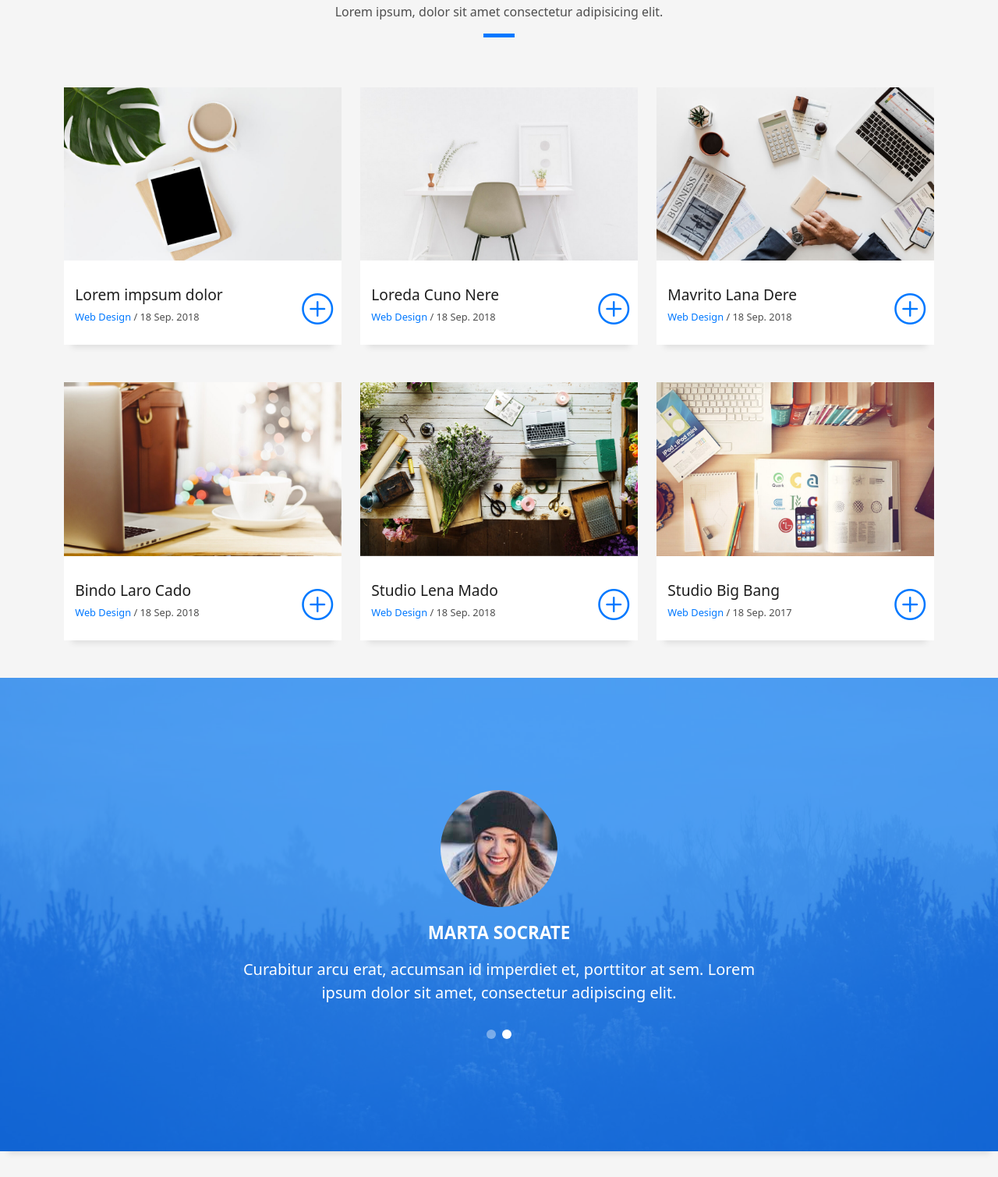
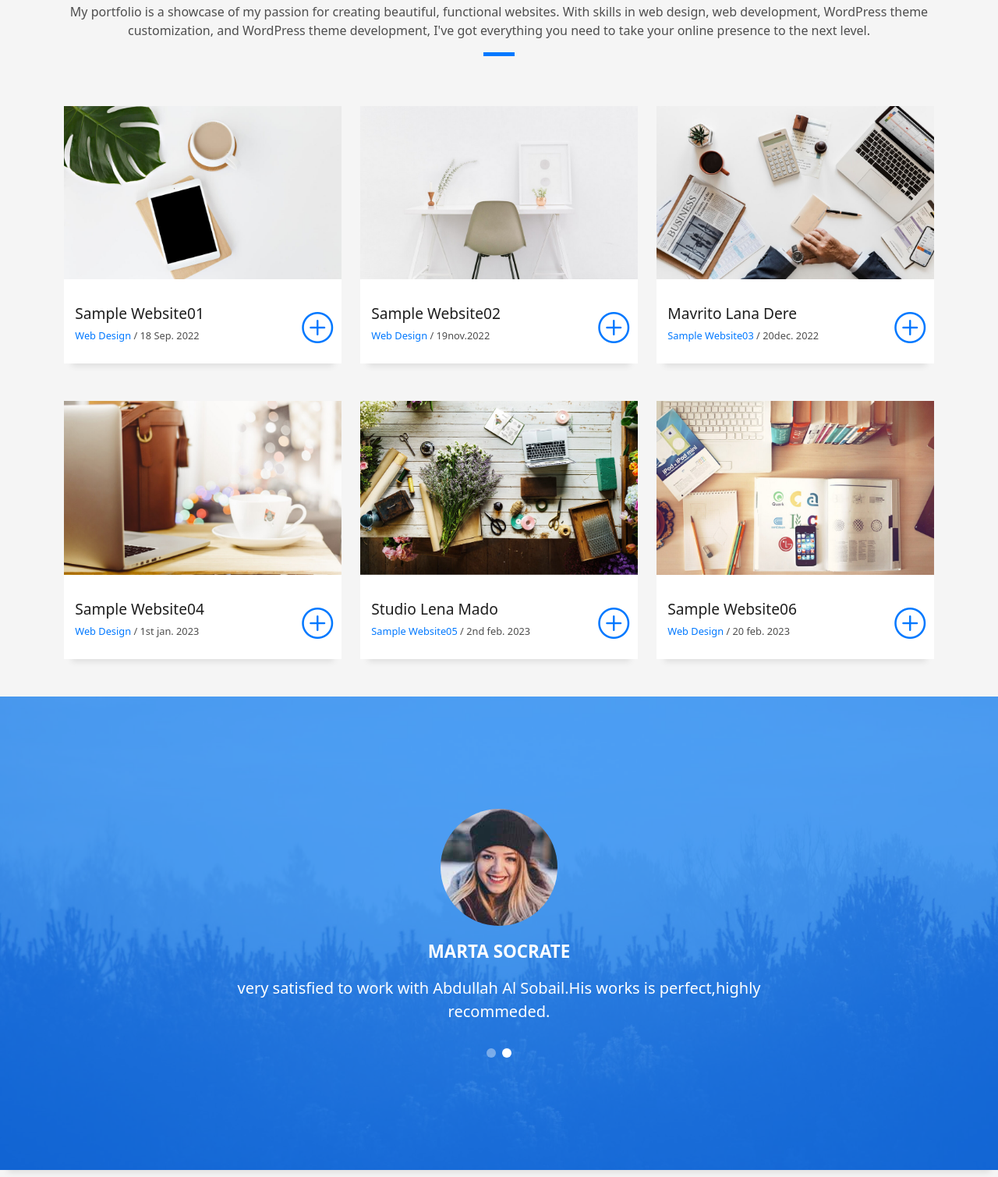
Before and after one commit to Abdullah-Al-Sobail/Abdullah-Al-Sobail, a plain HTML site: page index.html in a window 1280 px wide. Shown: the part 4201-5710 px from the top of the page at 78% size. Drawn offline with Linux system fonts and the light colour scheme.

Commit message:
Update index.html

```diff
--- a/index.html
+++ b/index.html
@@ -258,11 +258,9 @@ Remember to keep your customization efforts focused on your audience and your go
                 <span class="ico-circle"><i class="bi bi-calendar4-week"></i></span>
               </div>
               <div class="service-content">
-                <h2 class="s-title">Marketing Services</h2>
+                <h2 class="s-title">psd to html</h2>
                 <p class="s-description text-center">
-                  Lorem ipsum dolor sit amet consectetur adipisicing elit. Magni adipisci eaque autem fugiat! Quia,
-                  provident vitae! Magni
-                  tempora perferendis eum non provident.
+                 Need to convert your PSD designs to a fully functional website? Our team specializes in PSD to HTML conversion using the latest web technologies such as HTML, CSS, and Bootstrap. With our expertise, we'll turn your design into a responsive, pixel-perfect website that's ready for launch. Contact us today to get started on your PSD to HTML conversion project!
                 </p>
               </div>
             </div>
@@ -334,7 +332,7 @@ Remember to keep your customization efforts focused on your audience and your go
                 Portfolio
               </h3>
               <p class="subtitle-a">
-                Lorem ipsum, dolor sit amet consectetur adipisicing elit.
+                My portfolio is a showcase of my passion for creating beautiful, functional websites. With skills in web design, web development, WordPress theme customization, and WordPress theme development, I've got everything you need to take your online presence to the next level.
               </p>
               <div class="line-mf"></div>
             </div>
@@ -351,9 +349,9 @@ Remember to keep your customization efforts focused on your audience and your go
               <div class="work-content">
                 <div class="row">
                   <div class="col-sm-8">
-                    <h2 class="w-title">Lorem impsum dolor</h2>
+                    <h2 class="w-title">Sample Website01</h2>
                     <div class="w-more">
-                      <span class="w-ctegory">Web Design</span> / <span class="w-date">18 Sep. 2018</span>
+                      <span class="w-ctegory">Web Design</span> / <span class="w-date">18 Sep. 2022</span>
                     </div>
                   </div>
                   <div class="col-sm-4">
@@ -375,9 +373,9 @@ Remember to keep your customization efforts focused on your audience and your go
               <div class="work-content">
                 <div class="row">
                   <div class="col-sm-8">
-                    <h2 class="w-title">Loreda Cuno Nere</h2>
+                    <h2 class="w-title">Sample Website02</h2>
                     <div class="w-more">
-                      <span class="w-ctegory">Web Design</span> / <span class="w-date">18 Sep. 2018</span>
+                      <span class="w-ctegory">Web Design</span> / <span class="w-date">19nov.2022</span>
                     </div>
                   </div>
                   <div class="col-sm-4">
@@ -401,7 +399,7 @@ Remember to keep your customization efforts focused on your audience and your go
                   <div class="col-sm-8">
                     <h2 class="w-title">Mavrito Lana Dere</h2>
                     <div class="w-more">
-                      <span class="w-ctegory">Web Design</span> / <span class="w-date">18 Sep. 2018</span>
+                      <span class="w-ctegory">Sample Website03</span> / <span class="w-date">20dec. 2022</span>
                     </div>
                   </div>
                   <div class="col-sm-4">
@@ -423,9 +421,9 @@ Remember to keep your customization efforts focused on your audience and your go
               <div class="work-content">
                 <div class="row">
                   <div class="col-sm-8">
-                    <h2 class="w-title">Bindo Laro Cado</h2>
+                    <h2 class="w-title">Sample Website04</h2>
                     <div class="w-more">
-                      <span class="w-ctegory">Web Design</span> / <span class="w-date">18 Sep. 2018</span>
+                      <span class="w-ctegory">Web Design</span> / <span class="w-date">1st jan. 2023</span>
                     </div>
                   </div>
                   <div class="col-sm-4">
@@ -449,7 +447,7 @@ Remember to keep your customization efforts focused on your audience and your go
                   <div class="col-sm-8">
                     <h2 class="w-title">Studio Lena Mado</h2>
                     <div class="w-more">
-                      <span class="w-ctegory">Web Design</span> / <span class="w-date">18 Sep. 2018</span>
+                      <span class="w-ctegory">Sample Website05</span> / <span class="w-date">2nd feb. 2023</span>
                     </div>
                   </div>
                   <div class="col-sm-4">
@@ -471,9 +469,9 @@ Remember to keep your customization efforts focused on your audience and your go
               <div class="work-content">
                 <div class="row">
                   <div class="col-sm-8">
-                    <h2 class="w-title">Studio Big Bang</h2>
+                    <h2 class="w-title">Sample Website06</h2>
                     <div class="w-more">
-                      <span class="w-ctegory">Web Design</span> / <span class="w-date">18 Sep. 2017</span>
+                      <span class="w-ctegory">Web Design</span> / <span class="w-date">20 feb. 2023</span>
                     </div>
                   </div>
                   <div class="col-sm-4">
@@ -508,8 +506,7 @@ Remember to keep your customization efforts focused on your audience and your go
                     </div>
                     <div class="content-test">
                       <p class="description lead">
-                        Curabitur arcu erat, accumsan id imperdiet et, porttitor at sem. Lorem ipsum dolor sit amet,
-                        consectetur adipiscing elit.
+                        I am happy to work with Abdullah Al Sobail.He is very professional in his work,highly recommeded.
                       </p>
                     </div>
                   </div>
@@ -523,8 +520,7 @@ Remember to keep your customization efforts focused on your audience and your go
                     </div>
                     <div class="content-test">
                       <p class="description lead">
-                        Curabitur arcu erat, accumsan id imperdiet et, porttitor at sem. Lorem ipsum dolor sit amet,
-                        consectetur adipiscing elit.
+                        very satisfied to work with Abdullah Al Sobail.His works is perfect,highly recommeded.
                       </p>
                     </div>
                   </div>
```
